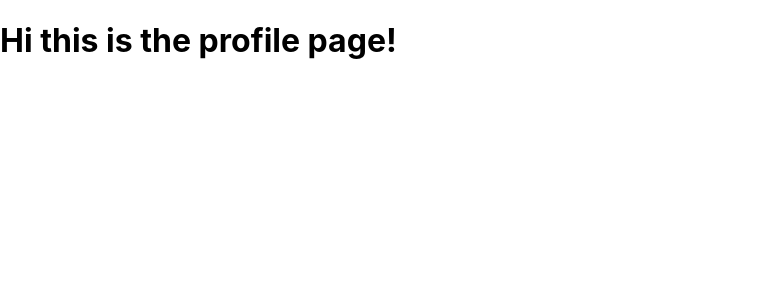
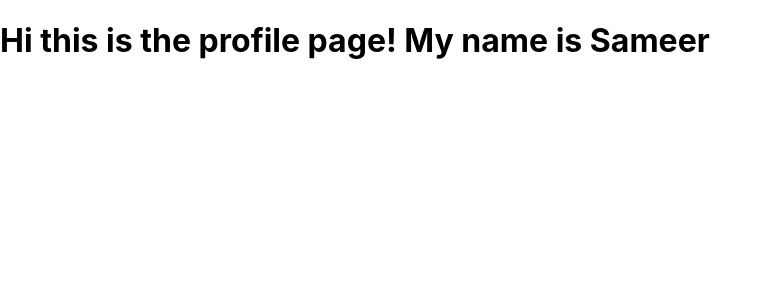
Before and after one commit to sarao-creates/UNCRoommates-COMP590, a React (Create React App) app: page /profile in a window 1280 px wide. Shown: the top 300 px of the page, without its empty margins (0-771 px from the left). Built offline with nearby package versions, Linux system fonts and the light colour scheme.

Commit message:
firebase

```diff
--- a/package.json
+++ b/package.json
@@ -9,6 +9,7 @@
     "@testing-library/jest-dom": "^5.16.5",
     "@testing-library/react": "^13.4.0",
     "@testing-library/user-event": "^13.5.0",
+    "firebase": "^9.19.1",
     "react": "^18.2.0",
     "react-dom": "^18.2.0",
     "react-router-dom": "^5.3.0",
--- /dev/null
+++ b/src/Firebase/firebase.js
@@ -0,0 +1,21 @@
+// import firebase from 'firebase/app';
+// import 'firebase/firestore';
+// import 'firebase/auth';
+
+// const config = {
+//     apiKey: process.env.REACT_APP_API_KEY,
+//     authDomain: process.env.REACT_APP_AUTH_DOMAIN,
+//     projectId: process.env.REACT_APP_PROJECT_ID,
+//     storageBucket: process.env.REACT_APP_STORAGE_BUCKET,
+//     messagingSenderId: process.env.REACT_APP_MESSAGING_SENDER_ID,
+//     appId: process.env.REACT_APP_APP_ID,
+//     measurementId: process.env.REACT_APP_MEASUREMENT_ID,
+// };
+
+// firebase.initializeApp(config);
+// export const fb = firebase.auth
+
+// export const db = firebase.firestore();
+// export default db;
+
+// export const auth = firebase.auth();
--- a/src/ProfilePage/index.js
+++ b/src/ProfilePage/index.js
@@ -1,6 +1,12 @@
+import {db} from '../Firebase/firebase.js'
+
 function ProfilePage() {
+    // const name = () => {
+    //     db.collection("Users").doc("rkEcudx9k33I5nD8TC9a").get().then((doc) => return doc.data())
+    // }
+
     return (
-        <h1>Hi this is the profile page!</h1>
+        <h1>Hi this is the profile page! My name is Sameer</h1>
     )
 }
 
```
Also changed, not shown: 2 other files (tests, documents, lock files or other folders).
